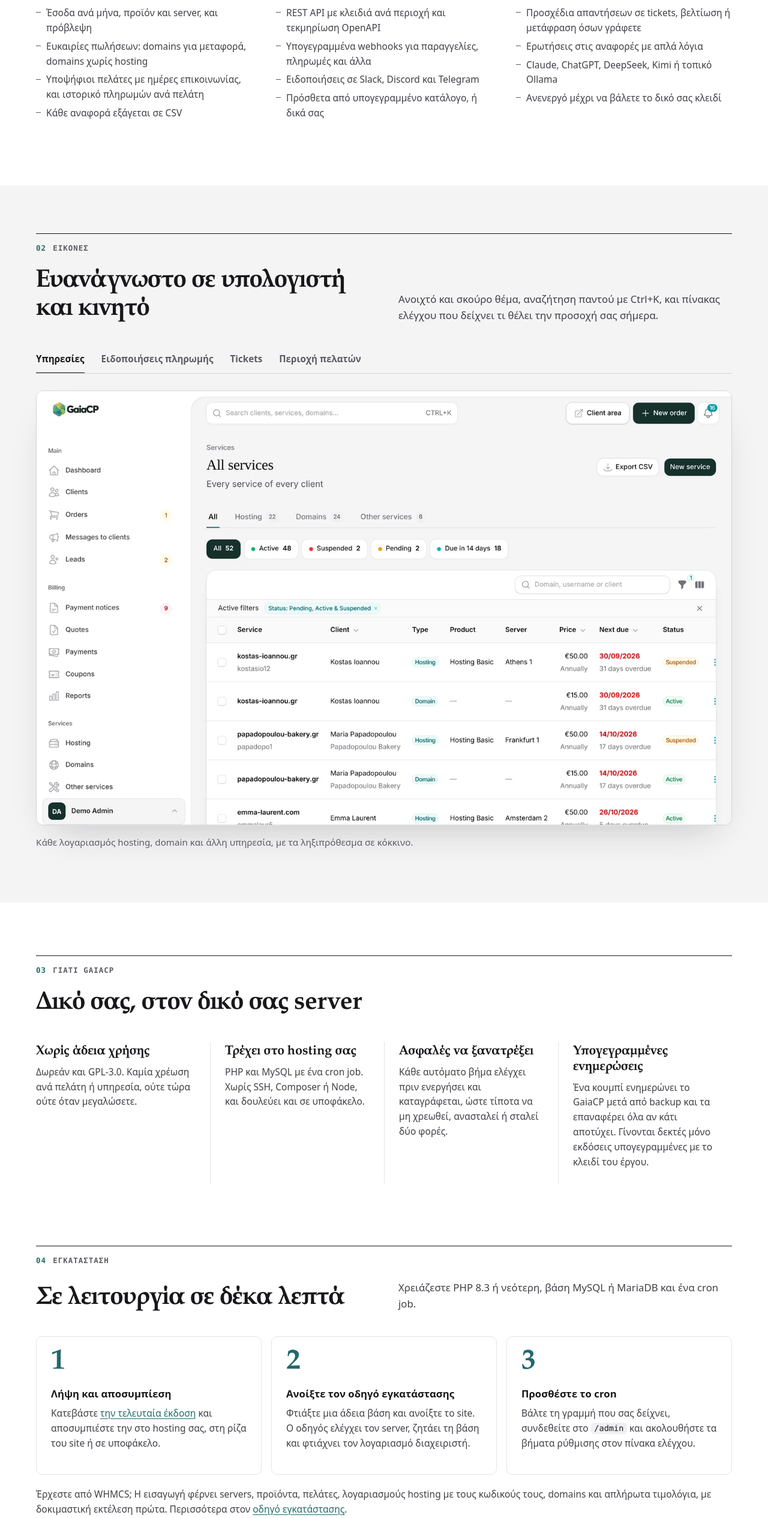
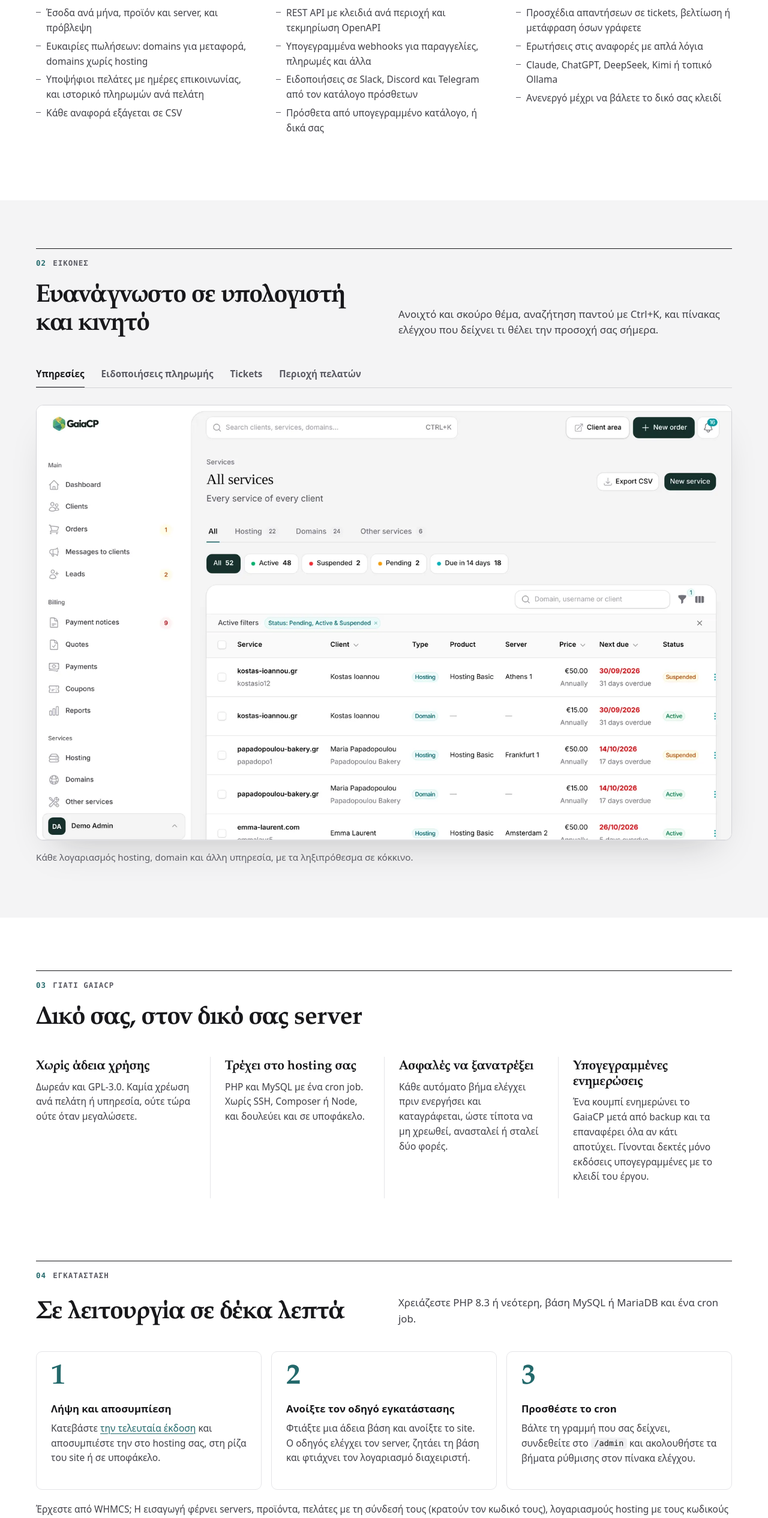
Before and after one commit to tetterip/gaiacp-website, a plain HTML site: page el/index.html in a window 1280 px wide. Shown: the part 2869-5400 px from the top of the page at 60% size. Drawn offline with Linux system fonts and the light colour scheme; no server answers.

Commit message:
GaiaCP 0.12.0: WHMCS client logins keep their password, chat plugins from the catalogue
Co-Authored-By: Claude Opus 5.5 <noreply@anthropic.com>
Claude-Session: https://claude.ai/code/session_01SDRTvLNwF6n8HNhuyoAJnF

```diff
--- a/el/index.html
+++ b/el/index.html
@@ -174,7 +174,7 @@
                 <ul>
                     <li>REST API με κλειδιά ανά περιοχή και τεκμηρίωση OpenAPI</li>
                     <li>Υπογεγραμμένα webhooks για παραγγελίες, πληρωμές και άλλα</li>
-                    <li>Ειδοποιήσεις σε Slack, Discord και Telegram</li>
+                    <li>Ειδοποιήσεις σε Slack, Discord και Telegram από τον κατάλογο πρόσθετων</li>
                     <li>Πρόσθετα από υπογεγραμμένο κατάλογο, ή δικά σας</li>
                 </ul>
             </article>
@@ -269,7 +269,7 @@
             <li class="card"><h3>Ανοίξτε τον οδηγό εγκατάστασης</h3><p>Φτιάξτε μια άδεια βάση και ανοίξτε το site. Ο οδηγός ελέγχει τον server, ζητάει τη βάση και φτιάχνει τον λογαριασμό διαχειριστή.</p></li>
             <li class="card"><h3>Προσθέστε το cron</h3><p>Βάλτε τη γραμμή που σας δείχνει, συνδεθείτε στο <code>/admin</code> και ακολουθήστε τα βήματα ρύθμισης στον πίνακα ελέγχου.</p></li>
         </ol>
-        <p class="note">Έρχεστε από WHMCS; Η εισαγωγή φέρνει servers, προϊόντα, πελάτες, λογαριασμούς hosting με τους κωδικούς τους, domains και απλήρωτα τιμολόγια, με δοκιμαστική εκτέλεση πρώτα. Περισσότερα στον <a href="https://github.com/tetterip/GaiaCP/blob/main/docs/installation.md">οδηγό εγκατάστασης</a>.</p>
+        <p class="note">Έρχεστε από WHMCS; Η εισαγωγή φέρνει servers, προϊόντα, πελάτες με τη σύνδεσή τους (κρατούν τον κωδικό τους), λογαριασμούς hosting με τους κωδικούς τους, domains και απλήρωτα τιμολόγια, με δοκιμαστική εκτέλεση πρώτα. Περισσότερα στον <a href="https://github.com/tetterip/GaiaCP/blob/main/docs/installation.md">οδηγό εγκατάστασης</a>.</p>
         <p class="note">Θέλετε πρώτα να το δοκιμάσετε στον υπολογιστή σας; Το <code>docker compose up</code> το σηκώνει με τη βάση και το cron του, έτοιμο για σύνδεση (<a href="https://github.com/tetterip/GaiaCP/blob/main/docs/docker.md">οδηγός Docker</a>).</p>
 
         <div class="alpha">
```
Also changed, not shown: index.html (+2 -2 lines).
